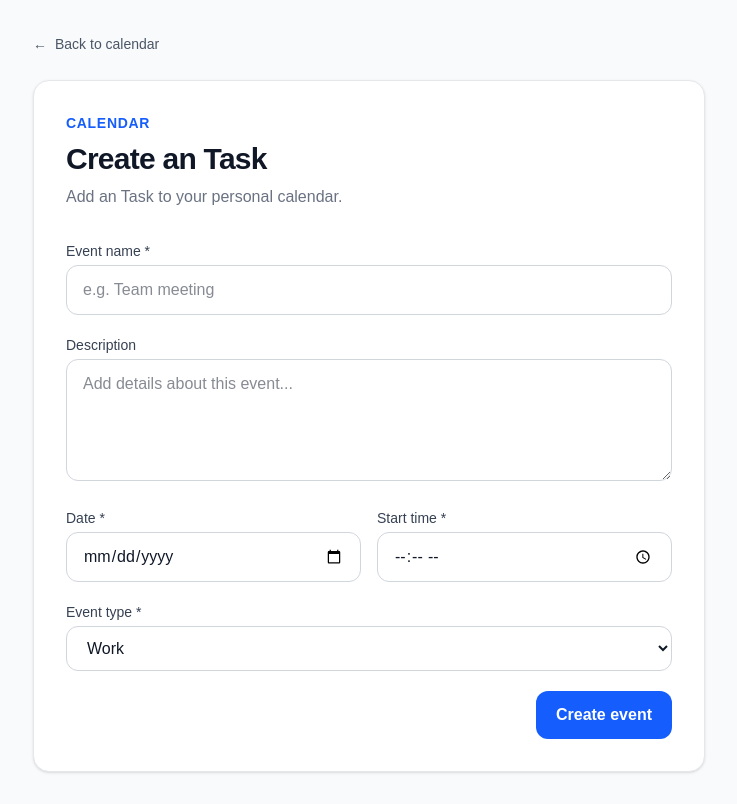
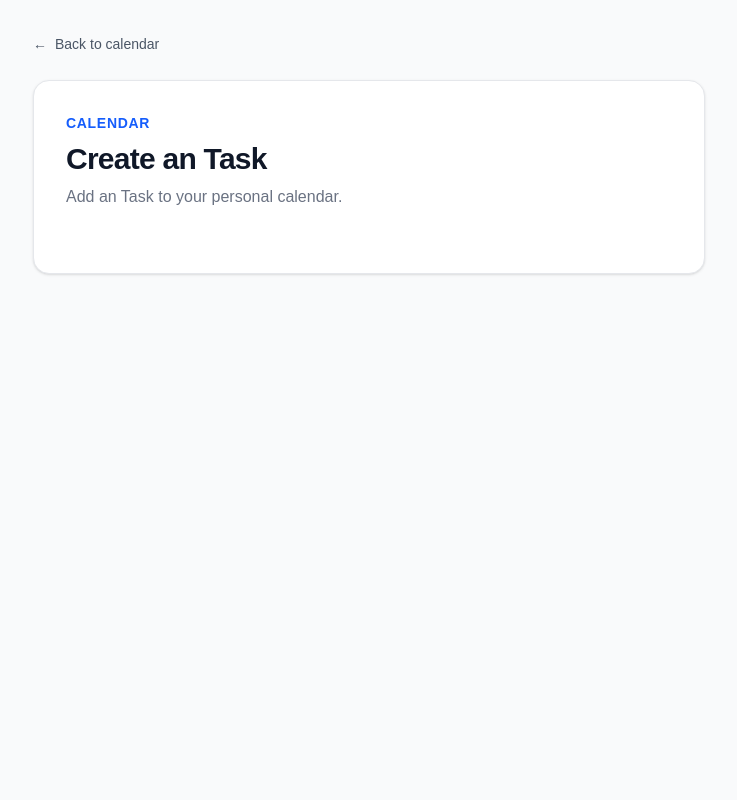
Before and after one commit to SantinoGiordano/calander_app, a Next.js app: page /CreateCalendarEntryPage in a window 1280 px wide. Shown: the whole page, without its empty margins (271-1008 px from the left). Built offline with nearby package versions, Linux system fonts and the light colour scheme.

Commit message:
using differnt import of data and not using the event form

```diff
--- a/app/(root)/CreateCalendarEntryPage/page.tsx
+++ b/app/(root)/CreateCalendarEntryPage/page.tsx
@@ -33,12 +33,12 @@ export default function CreateCalendarEntryPage() {
             </p>
           </div>
 
-          <EventForm
+          {/* <EventForm
             onSubmit={async (data) => {
               await createCalendarEntry(data);
               router.push("/CalendarPage");
             }}
-          />
+          /> */}
         </div>
       </div>
     </main>
```
